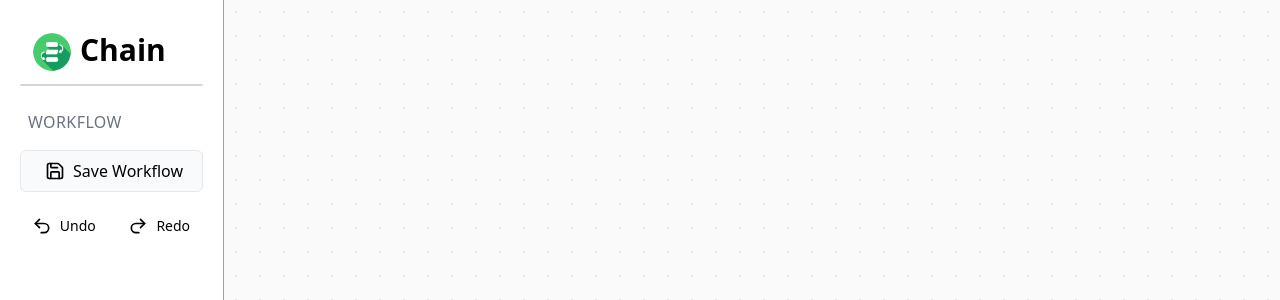
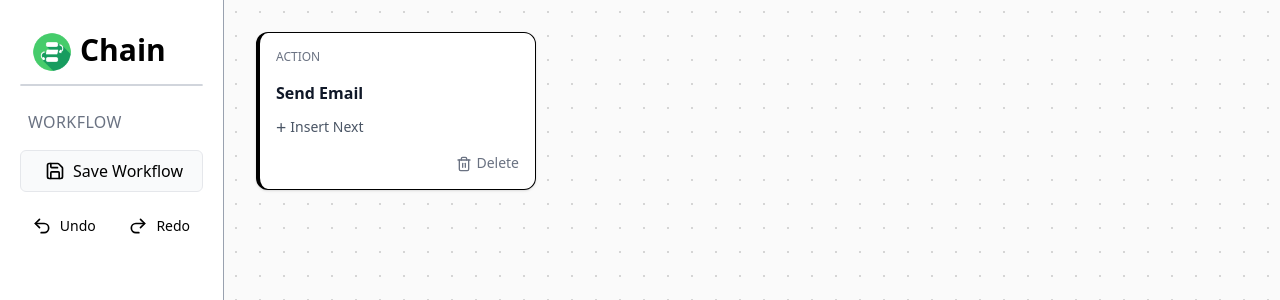
Before and after one commit to adityarajsrv/Chain, a React (Vite) app in the folder frontend/: page / in a window 1280 px wide. Shown: the top 300 px of the page. Built offline with nearby package versions, Linux system fonts and the light colour scheme.

Commit message:
Built the first basic action node

```diff
--- a/frontend/src/components/Workflow.jsx
+++ b/frontend/src/components/Workflow.jsx
@@ -1,9 +1,17 @@
+import WorkflowNode from "../components/WorkflowNode"
+
+const sampleNode = {
+  id: "1",
+  type: "ACTION",
+  label: "Send Email",
+};
+
 const Workflow = () => {
   return (
-    <main className="ml-56 px-8 min-h-screen overflow-auto bg-[#fafafa] bg-[radial-gradient(circle,rgba(0,0,0,0.08)_1px,transparent_1px)] bg-size-[24px_24px]">
-
+    <main className="ml-56 px-8 min-h-screen overflow-auto bg-[#fafafa] bg-[radial-gradient(circle,rgba(0,0,0,0.15)_1px,transparent_1px)] bg-size-[24px_24px] relative">
+        <WorkflowNode node={sampleNode}/>
     </main>
   )
 }
 
-export default Workflow
+export default Workflow;
--- /dev/null
+++ b/frontend/src/components/WorkflowNode.jsx
@@ -0,0 +1,105 @@
+import { Trash2 } from "lucide-react";
+
+/* eslint-disable react/prop-types */
+const NodeBox = ({ type, children }) => {
+  const accentColor = {
+    START: "border-l-4 border-green-500",
+    ACTION: "border-l-4 border-blue-500",
+    CONDITION: "border-l-4 border-orange-500",
+    END: "border-l-4 border-red-500",
+  };
+
+  return (
+    <div
+      className={`w-70 mt-8 rounded-xl bg-white border shadow-sm ${accentColor[type]}-500 mb-4`}
+    >
+      {children}
+    </div>
+  );
+};
+
+const NodeHeader = ({ node }) => {
+  return (
+    <div className="flex items-center gap-2 px-4 pt-4 text-xs font-medium uppercase text-gray-500">
+      {node.type}
+    </div>
+  );
+};
+
+const NodeBody = ({ node }) => {
+  switch (node.type) {
+    case "START":
+      return <LinearNodeBody node={node} />;
+    case "ACTION":
+      return <LinearNodeBody node={node} />;
+    case "CONDITION":
+      return <ConditionNodeBody node={node} />;
+    case "END":
+      return <EndNodeBody node={node} />;
+    default:
+      return null;
+  }
+};
+
+const LinearNodeBody = ({ node }) => {
+  return (
+    <div className="p-4">
+      <h3 className="text-base font-semibold text-gray-900">{node.label}</h3>
+      <button className="mt-3 flex items-center gap-1 text-sm text-gray-600 hover:text-gray-900">
+        <span className="text-lg leading-none">+</span>
+        Insert Next
+      </button>
+    </div>
+  );
+};
+
+const ConditionNodeBody = ({ node }) => {
+  return (
+    <div className="px-4 py-4">
+      <h3 className="text-base font-semibold text-gray-900">{node.label}</h3>
+      <div className="mt-4 space-y-3">
+        {Object.keys(node.branches).map((branch) => (
+          <div key={branch} className="flex items-center justify-between">
+            <span className="text-sm text-gray-600">{branch}</span>
+            <button className="flex items-center gap-1 rounded-md px-2 py-1 text-sm hover:bg-gray-100">
+              <span className="text-lg leading-none">+</span>
+              Add step
+            </button>
+          </div>
+        ))}
+      </div>
+    </div>
+  );
+};
+
+const EndNodeBody = ({ node }) => {
+  return (
+    <div className="p-4">
+      <h3 className="text-base font-semibold text-gray-900">{node.label}</h3>
+    </div>
+  );
+};
+
+const NodeFooter = ({ node }) => {
+  if (node.type === "START" || node.type === "END") return null;
+
+  return (
+    <div className="flex justify-end px-4 pb-4">
+      <button className="flex flex-row justify-start space-x-2 items-center text-sm text-gray-500 hover:text-red-600">
+        <Trash2 className="h-4 w-4 mt-px mr-1"/>Delete
+      </button>
+    </div>
+  );
+};
+
+const WorkflowNode = ({ node }) => {
+  return (
+    <NodeBox type={node.type}>
+      <NodeHeader node={node} />
+      <NodeBody node={node} />
+      <NodeFooter node={node} />
+    </NodeBox>
+  );
+};
+
+export default WorkflowNode;
```
